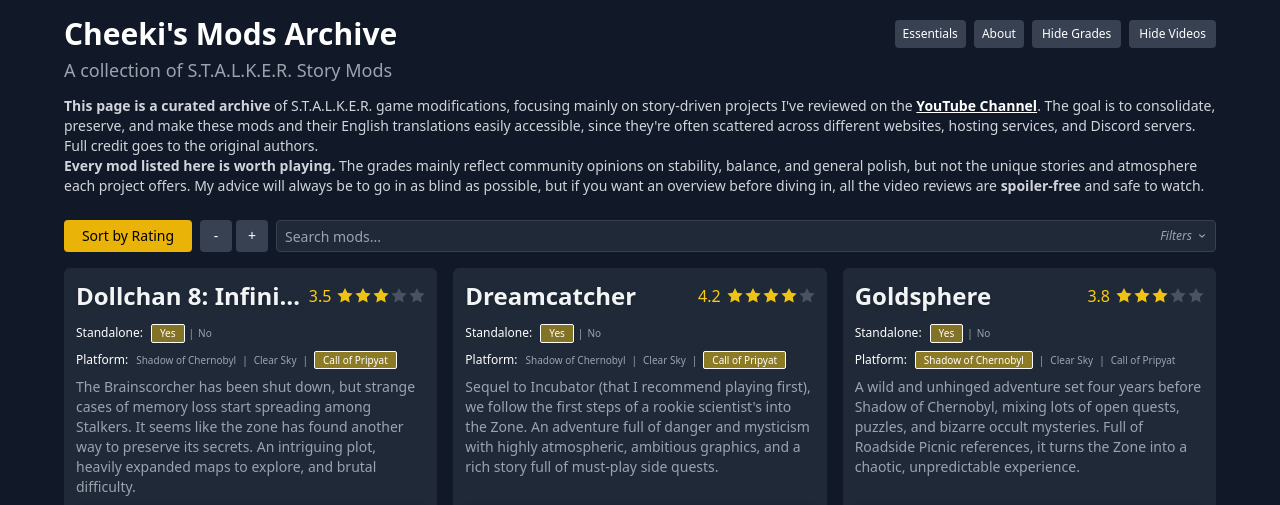
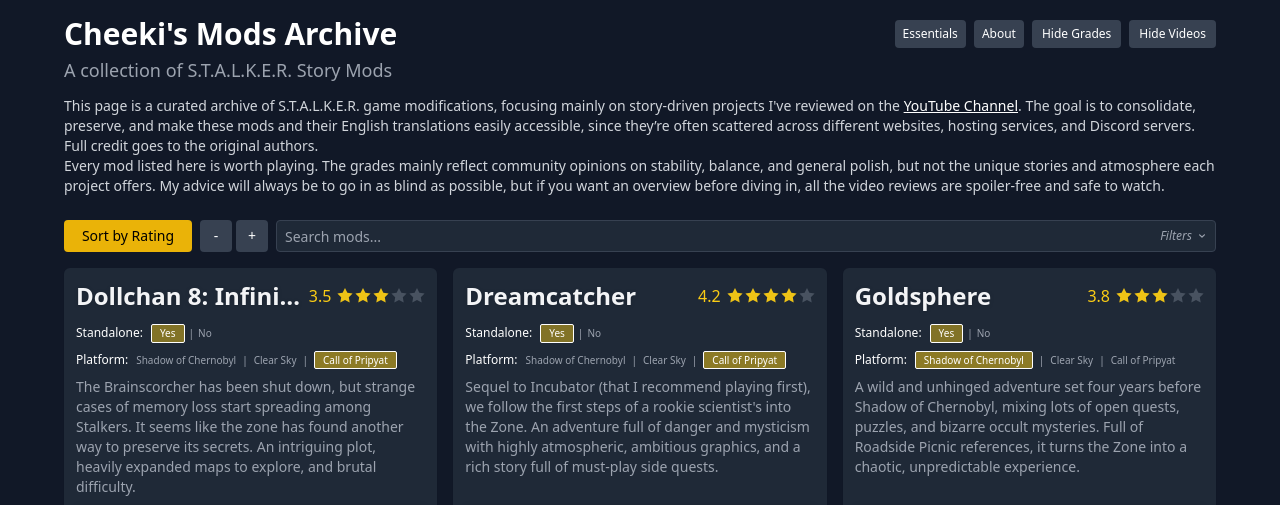
Before and after one commit to Cheekitos/CSMA, a Jekyll site: the page built from index.html, in a window 1280 px wide and 900 px high, cut to the strip 0-505 px from the top of the window. Built offline with Jekyll 4.4.1, drawn with Linux system fonts in a browser that asks for light colours; nearby versions of some CDN libraries.

Commit message:
Update index.html

```diff
--- a/index.html
+++ b/index.html
@@ -13,13 +13,13 @@
 
   {% include mobile-buttons.html show_toggles=true %}
 
-  <p class="text-gray-300 text-sm mb-6">
-    <span class="font-semibold">This page is a curated archive</span> of S.T.A.L.K.E.R. game modifications, focusing mainly on story-driven projects I've reviewed on the <a href="https://linktr.ee/cheekibreekii" target="_blank" class="text-white underline font-bold">YouTube Channel</a>.
-    The goal is to consolidate, preserve, and make these mods and their English translations easily accessible, since they're often scattered across
+ <p class="text-gray-300 text-sm mb-6">
+    This page is a curated archive of S.T.A.L.K.E.R. game modifications, focusing mainly on story-driven projects I've reviewed on the <a href="https://linktr.ee/cheekibreekii" target="_blank" class="text-white underline">YouTube Channel</a>.
+    The goal is to consolidate, preserve, and make these mods and their English translations easily accessible, since they’re often scattered across
     different websites, hosting services, and Discord servers. Full credit goes to the original authors.<br>
-    <span class="font-semibold">Every mod listed here is worth playing.</span> The grades mainly reflect community opinions on stability, balance, and general polish, but not the unique
+    Every mod listed here is worth playing. The grades mainly reflect community opinions on stability, balance, and general polish, but not the unique
     stories and atmosphere each project offers. My advice will always be to go in as blind as possible, but if you want an overview before diving in,
-    all the video reviews are <span class="font-semibold">spoiler-free</span> and safe to watch.
+    all the video reviews are spoiler-free and safe to watch.
   </p>
 
   <div class="flex flex-wrap items-start gap-2 mb-4" id="controls-container">
```
